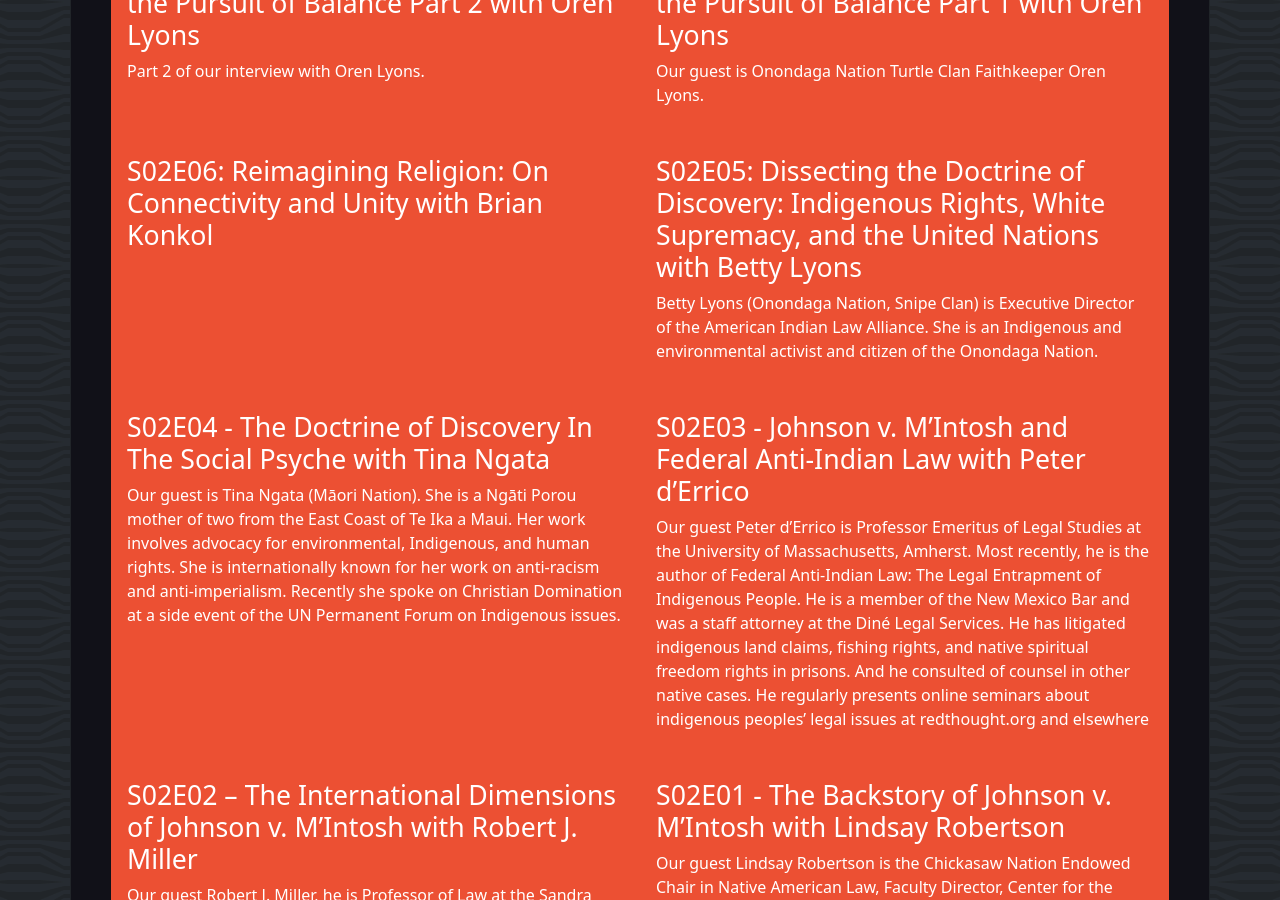
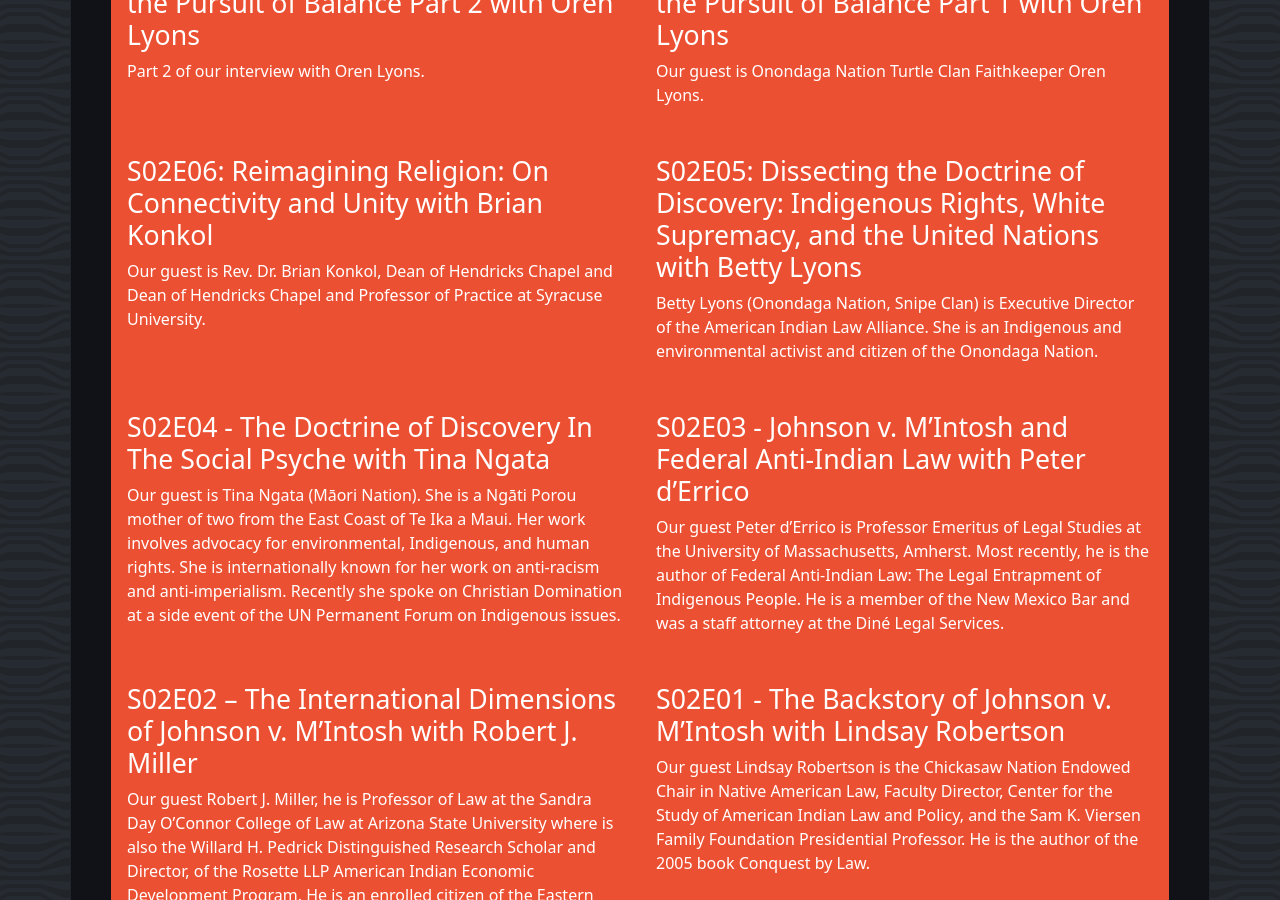
Before and after one commit to adamdjbrett/podcast-doctrineofdiscovery-v2, a Jekyll site: the page built from categories.html, in a window 1280 px wide and 900 px high, scrolled down 861 px. Built offline with Jekyll 4.4.1, drawn with Linux system fonts in a browser that asks for light colours.

Commit message:
fix excerpts

```diff
--- a/_posts/Season2/2023-07-13-episode-03.md
+++ b/_posts/Season2/2023-07-13-episode-03.md
@@ -3,7 +3,7 @@
 title: "S02E03 - Johnson v. M'Intosh and Federal Anti-Indian Law with Peter d'Errico"
 subtitle: "Our hosts Philip P. Arnold and Sandy Bigtree speak with Peter d'Errico."
 description: "Our guest Peter d'Errico is Professor Emeritus of Legal Studies at the University of Massachusetts, Amherst. Most recently, he is the author of Federal Anti-Indian Law: The Legal Entrapment of Indigenous People. He is a member of the New Mexico Bar and was a staff attorney at the Diné Legal Services. He has litigated indigenous land claims, fishing rights, and native spiritual freedom rights in prisons. And he consulted of counsel in other native cases. He regularly presents online seminars about indigenous peoples' legal issues at redthought.org and elsewhere"
-excerpt: "Our guest Peter d'Errico is Professor Emeritus of Legal Studies at the University of Massachusetts, Amherst. Most recently, he is the author of Federal Anti-Indian Law: The Legal Entrapment of Indigenous People. He is a member of the New Mexico Bar and was a staff attorney at the Diné Legal Services. He has litigated indigenous land claims, fishing rights, and native spiritual freedom rights in prisons. And he consulted of counsel in other native cases. He regularly presents online seminars about indigenous peoples' legal issues at redthought.org and elsewhere"
+excerpt: "Our guest Peter d'Errico is Professor Emeritus of Legal Studies at the University of Massachusetts, Amherst. Most recently, he is the author of Federal Anti-Indian Law: The Legal Entrapment of Indigenous People. He is a member of the New Mexico Bar and was a staff attorney at the Diné Legal Services."
 date: 2023-07-13
 categories:
  - season2
--- a/_posts/Season2/2023-08-02-episode-06.md
+++ b/_posts/Season2/2023-08-02-episode-06.md
@@ -3,6 +3,7 @@
 title: "S02E06: Reimagining Religion: On Connectivity and Unity with Brian Konkol"
 subtitle: "Our hosts Philip P. Arnold and Sandy Bigtree speak with Brain Konkol"
 description: "Our guest is Rev. Dr. Brian Konkol, Dean of Hendricks Chapel and Dean of Hendricks Chapel and Professor of Practice at Syracuse University."
+excerpt: "Our guest is Rev. Dr. Brian Konkol, Dean of Hendricks Chapel and Dean of Hendricks Chapel and Professor of Practice at Syracuse University."
 date: 2023-08-03
 categories:
  - season2
@@ -11,7 +12,6 @@
   - Johnson
   - theology
   - ideology
-excerpt:
 image: /assets/images/mapping-doctrine-of-discovery-favicon.webp
 image_alt: mapping the Doctrine of Discovery cover photo.
 ---
```
Also changed, not shown: _posts/Season1/2022-06-12-episode-02.md (+0 -1 lines).
